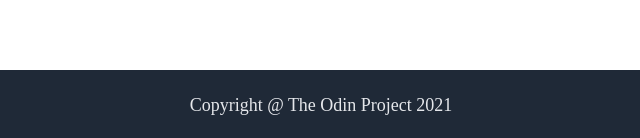
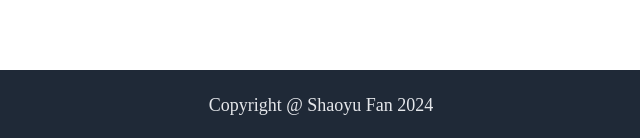
Before and after one commit to MarvelousJade/odin-landingPage, a plain HTML site: page index.html in a window 1280 px wide. Shown: the part 1159-1297 px from the top of the page, 319-959 px from the left. Drawn offline with Linux system fonts and the light colour scheme.

Commit message:
Change footer copyright

```diff
--- a/index.html
+++ b/index.html
@@ -58,7 +58,7 @@
     </div>
   </div>
   <div class="footer">
-      Copyright @ The Odin Project 2021
+      Copyright @ Shaoyu Fan 2024
   </div>
 </body>
 </html>
```
